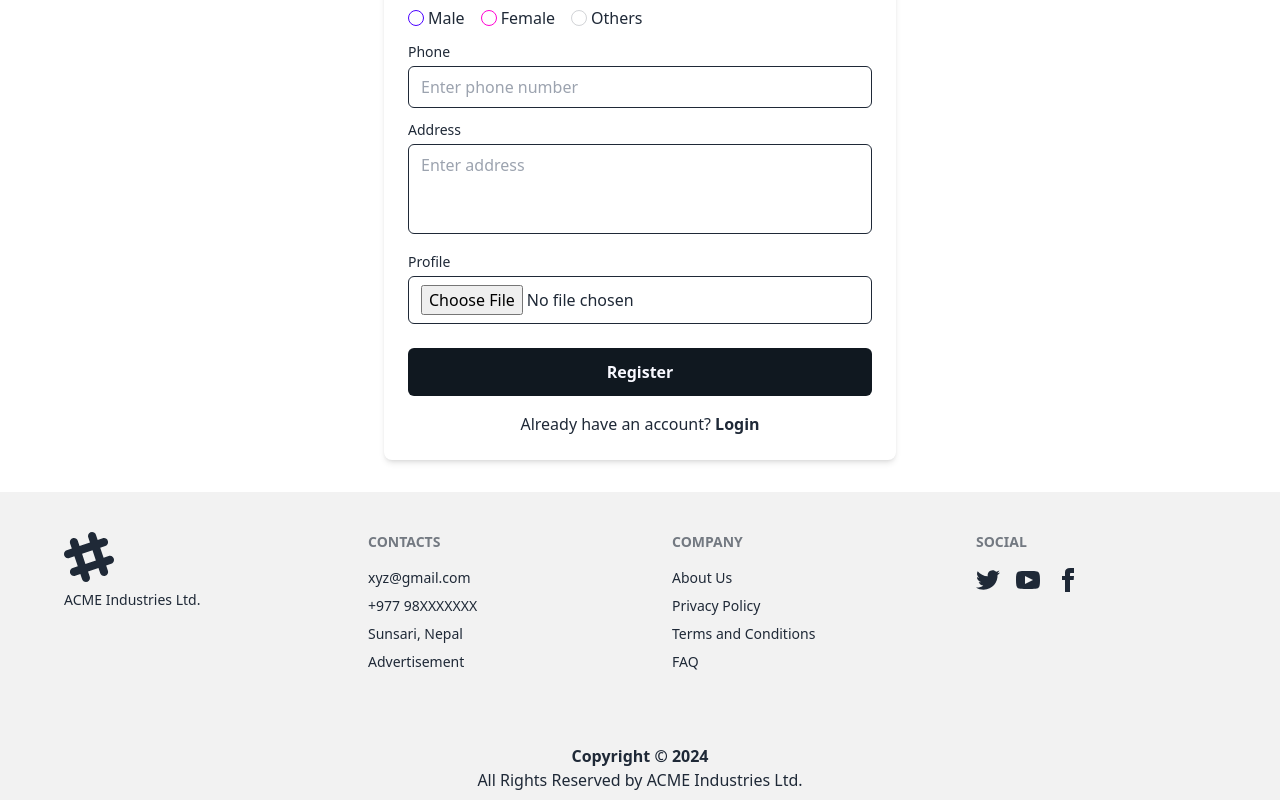
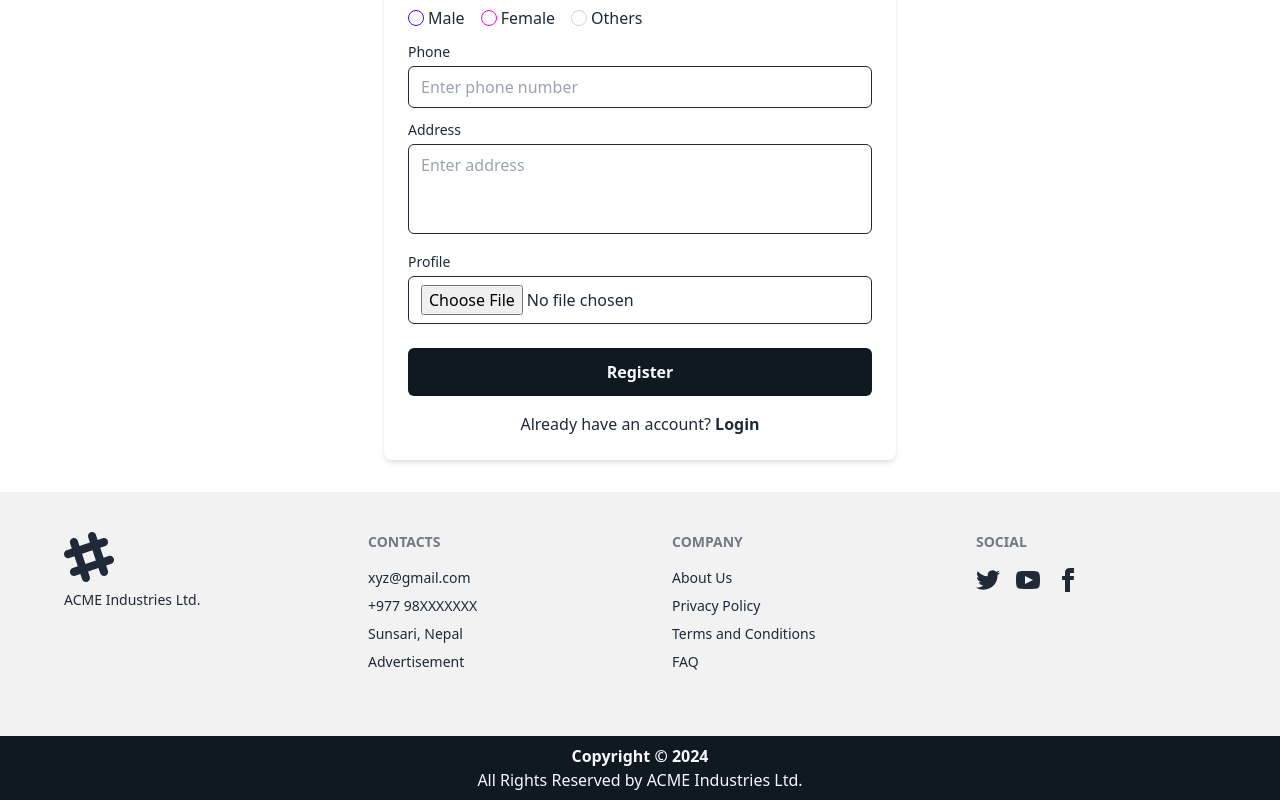
Before and after one commit to 41saurab/ecom, a React (Vite) app in the folder frontend/: page /register in a window 1280 px wide. Shown: the part 313-1113 px from the top of the page. Built offline with nearby package versions, Linux system fonts and the light colour scheme.

Commit message:
second commit

```diff
--- a/frontend/src/components/Footer.jsx
+++ b/frontend/src/components/Footer.jsx
@@ -74,7 +74,7 @@ const Footer = () => {
         </div>
 
         {/* Copyright sectio */}
-        <div className="col-span-3 mt-5 text-center bg-dark text-light py-2">
+        <div className="col-span-3 mt-5 text-center bg-black-color text-white-color py-2">
           <p className="font-bold">Copyright © {new Date().getFullYear()}</p>
           <p>All Rights Reserved by ACME Industries Ltd.</p>
         </div>
```
